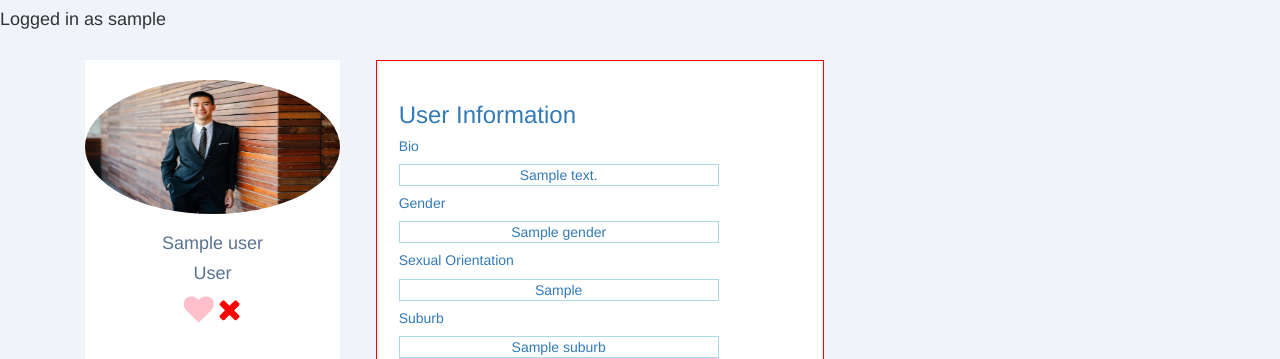
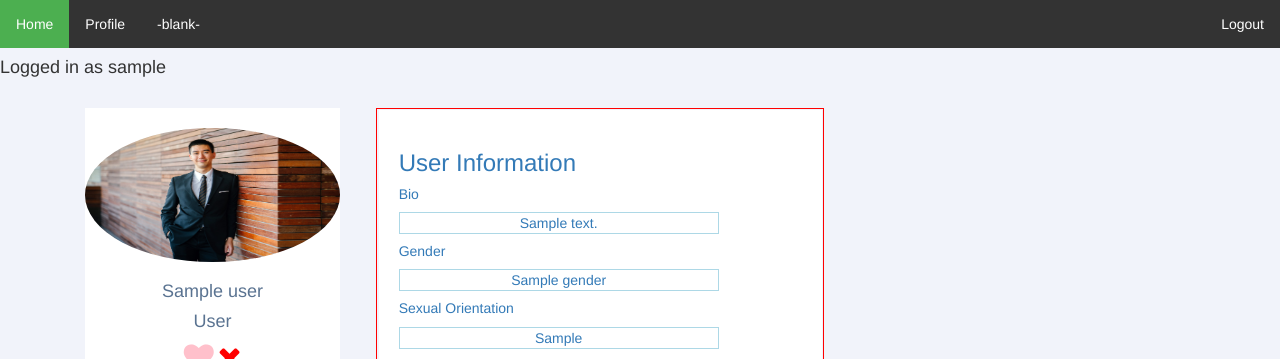
Before and after one commit to kamofoke/matcha-1, a Flask app: page /home in a window 1280 px wide. Shown: the top 359 px of the page. Run offline with Flask 2, Linux system fonts and the light colour scheme; the visitor is signed in with stand-in values (Sample User, id 1); a database or web service that is not in the repository returns one stand-in record (values such as "Sample title"); some libraries are stand-ins or nearby versions.

Commit message:
minor tweek

```diff
--- a/matcha.py
+++ b/matcha.py
@@ -18,6 +18,8 @@ app.config['IMAGE_UPLOADS'] = UPLOAD_FOLDER
 cluster = MongoClient("mongodb+srv://matcha:password13@matcha-g1enx.mongodb.net/test?retryWrites=true&w=majority")
 db = cluster["Matcha"]
 col = db["Users"]
+#col_likes= db["Likes"]
+col_notis= db["Notifications"]
 
 app.config['MAIL_SERVER']='smtp.gmail.com'
 app.config['MAIL_PORT'] = 465
@@ -252,6 +254,9 @@ def like(likedUser):
 		userMatches = likedUser if userMatches == "" else userMatches + ' ,' + likedUser
 		userLikes = likedUser if userLikes == "" else userLikes + ' ,' + likedUser
 		query = { "$set": {'Matches': userMatches, 'Likes': userLikes}}
+		print("if")
+		print(userlikes)
+		print(userMatches)
 		col.update_one({ "username": session['user'] }, query)
 		query = { "$set": {'Matches': compatibleUserMatches }}
 		col.update_one({ "username": likedUser }, query)
@@ -259,6 +264,9 @@ def like(likedUser):
 		userLikes = likedUser if userLikes == "" else userLikes + ' ,' + likedUser
 		query = { "$set": {'Likes': userLikes}}
 		col.update_one({ "username": session['user'] }, query)
+		print("else\n")
+		print(userLikes)
+		print(likedUser)
 	return redirect(url_for('home'))
 
 
--- a/templates/home.html
+++ b/templates/home.html
@@ -7,12 +7,22 @@
     <link href="//maxcdn.bootstrapcdn.com/bootstrap/3.3.0/css/bootstrap.min.css" rel="stylesheet" id="bootstrap-css">
     <link rel="stylesheet" href="https://cdnjs.cloudflare.com/ajax/libs/font-awesome/4.7.0/css/font-awesome.min.css">
     <link href = "{{ url_for('static', filename = 'css/main.css')}}" rel = "stylesheet">
+	<link href = "{{ url_for('static', filename = 'css/nav.css')}}" rel = "stylesheet">
     <link href="https://unpkg.com/ionicons@4.5.10-0/dist/css/ionicons.min.css" rel="stylesheet">
     <script src="//maxcdn.bootstrapcdn.com/bootstrap/3.3.0/js/bootstrap.min.js"></script>
     <script src="//code.jquery.com/jquery-1.11.1.min.js"></script>
     <title>Document</title>
 </head>
 <body>
+	<ul class="topnav">
+	  <li><a class="active" href="/home">Home</a></li>
+	  <li><a href="/profile">Profile</a></li>
+	  <li><a href="#contact">-blank-</a></li>
+	  <li style="cursor: pointer;" class="right"><a href = "{{ url_for('logout') }}">Logout</a></li>
+	</ul>
+
+	<div style="padding:0 16px;">
+	</div>
 	{% if user %}
 	<h4>Logged in as {{user}}</h4>
 	{% endif %}
--- a/templates/profile.html
+++ b/templates/profile.html
@@ -16,8 +16,8 @@
 <body>
 
 	<ul class="topnav">
-	  <li><a class="active" href="#home">Home</a></li>
-	  <li><a href="#news">-blank-</a></li>
+	  <li><a href="/home">Home</a></li>
+	  <li><a class="active" href="/profile">Profile</a></li>
 	  <li><a href="#contact">-blank-</a></li>
 	  <li style="cursor: pointer;" class="right"><a href = "{{ url_for('logout') }}">Logout</a></li>
 	</ul>
```
Also changed, not shown: 5 other files.
